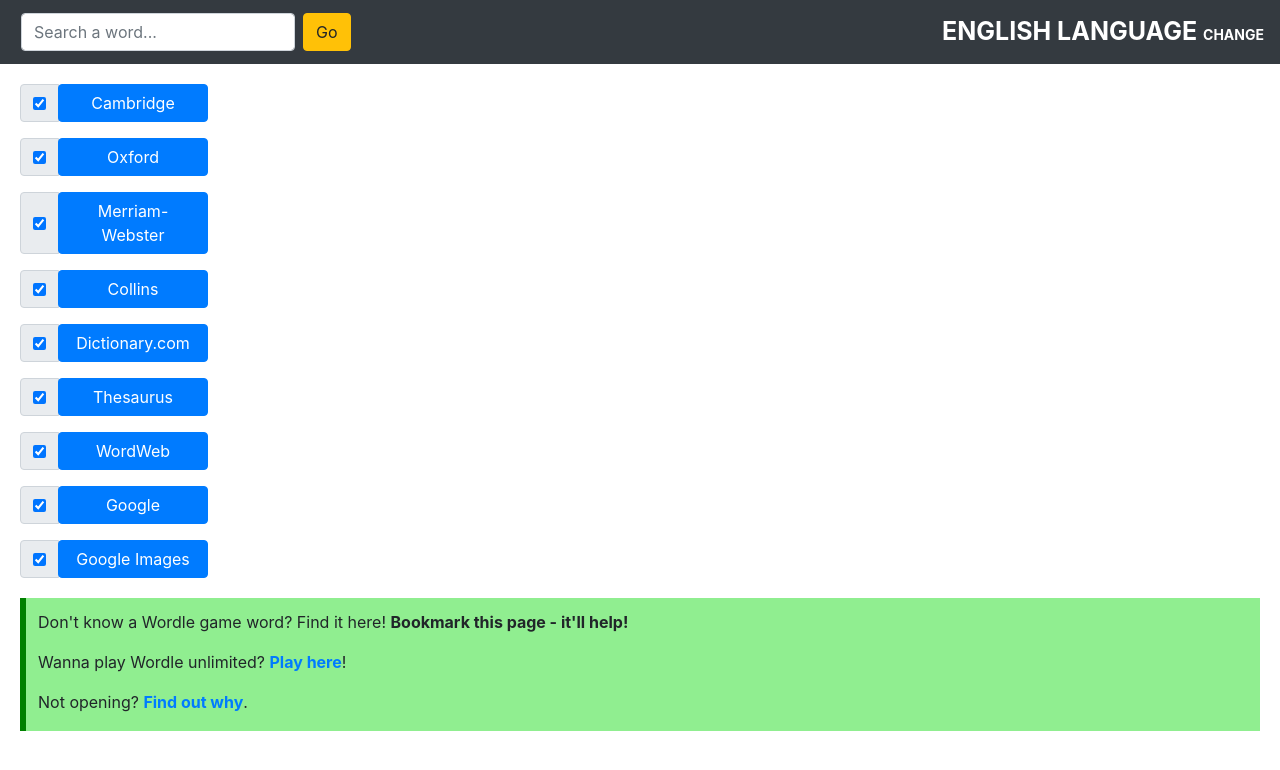
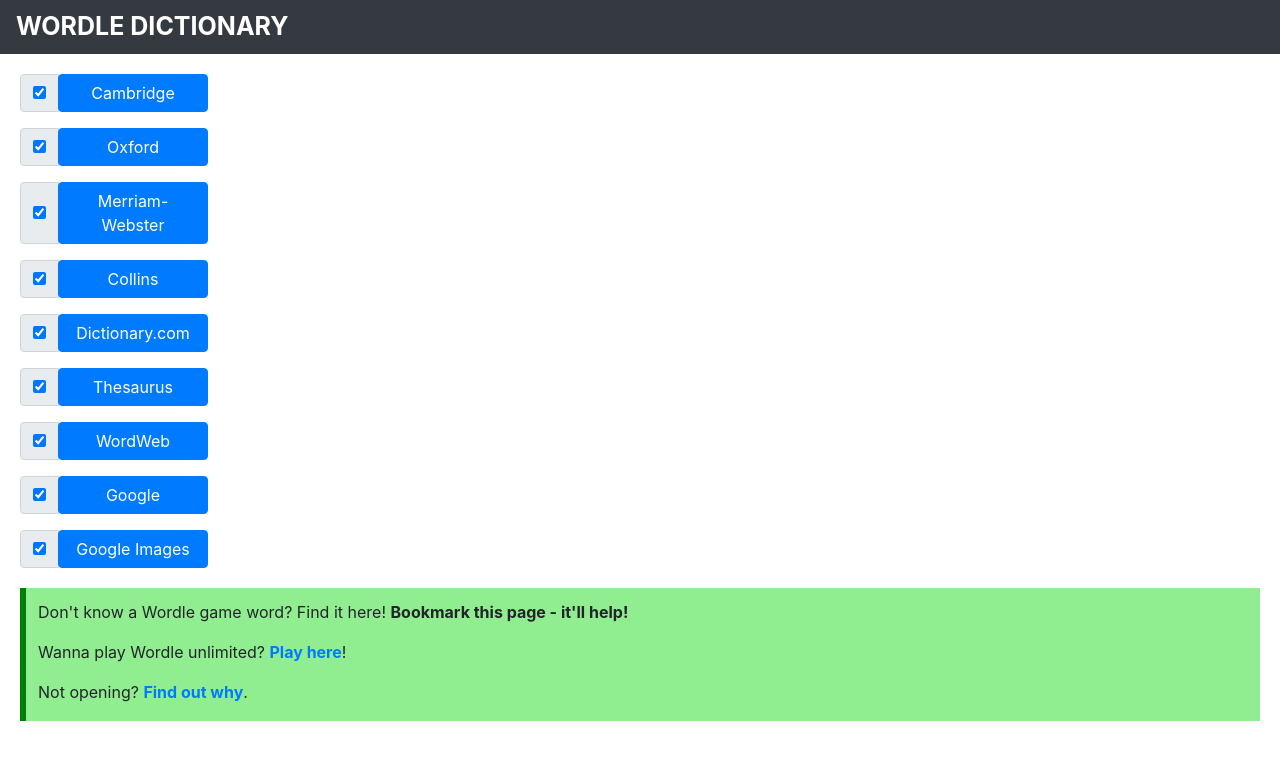
Before and after one commit to wordledictionary/wordledictionary.github.io, a plain HTML site: page troubleshoot.html in a window 1280 px wide. Drawn offline with nearby package versions, Linux system fonts and the light colour scheme.

Commit message:
Update troubleshoot.html

```diff
--- a/troubleshoot.html
+++ b/troubleshoot.html
@@ -1,7 +1,7 @@
 <html>
 <head>
 
-    <title>Wordle Dictionary - Find Game Words & More</title>
+    <title>Wordle Dictionary - Troubleshooting</title>
 
     <meta charset="utf-8">
     <meta name="viewport" content="width=device-width, initial-scale=1">
@@ -170,12 +170,8 @@
 <body onload="load_settings_from_cookies()">
 
 <nav class="navbar navbar-expand-lg navbar-dark bg-dark">
-  <div class="form-inline mr-auto" style="margin:5px;">
-    <input class="form-control mr-sm-2" id="word_to_search" type="text" placeholder="Search a word...">
-    <button class="btn btn-warning" onclick="load_all()" id="button_all">Go</button>
-  </div>
   <div style="color: white; font-size: 25">
-    <strong>ENGLISH LANGUAGE <span style="text-decoration: none; font-size:14px"><a style="color: white" href="https://wordledictionary.github.io/language">CHANGE</a></span></strong>
+    <strong>WORDLE DICTIONARY</strong>
   </div>
 </nav>
 
```
